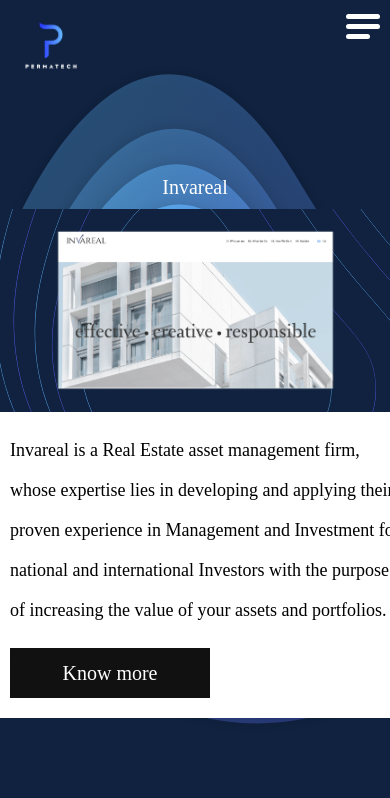
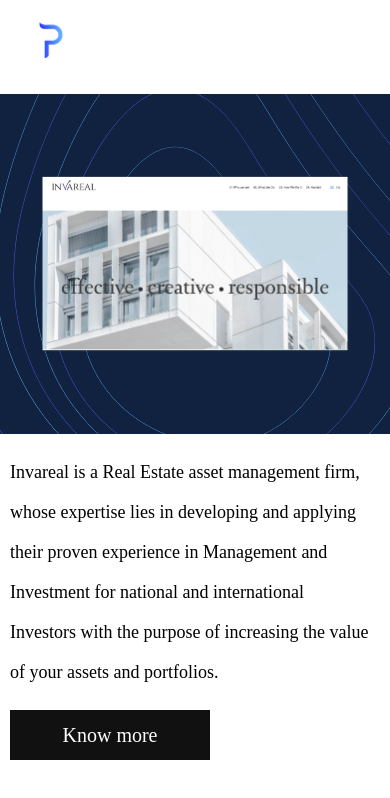
Before and after one commit to shishiraRajK/project_p, a React (Create React App) app: page /project/prj001/ in a window 390 px wide. Shown: the top 798 px of the page. Built offline with nearby package versions, Linux system fonts and the light colour scheme.

Commit message:
project page styling issue

```diff
--- a/src/views/Homepage/Home.js
+++ b/src/views/Homepage/Home.js
@@ -63,7 +63,7 @@
         <div>{/* <h2> {"project:title"}</h2> */}</div>
         <div
           style={{
-            paddingTop: "100px",
+            paddingTop: "200px",
             backgroundColor: "#102240",
             height: "100vh",
             backgroundImage: "url(./../../assets/img/Focus.svg)",
--- a/src/views/Project/Project.js
+++ b/src/views/Project/Project.js
@@ -30,7 +30,7 @@
         img_two: invareal_two,
       },
       prj002: {
-        name: "Bella & Bona",
+        name: "Bella&Bona",
         desc_one:
           "Disjoint systems and manual processes are how companies start but not how they scale. The lack of tech infrastructure coupled with no in-house expertise compounded operational failures. Door-to-door lunch delivery for companies using a ghost kitchen to produce the food cuts down on complexity but needs end to end automation to challenge competitors like Lieferando. Standard solutions didn’t exist.",
         head_img: bella_one,
--- a/src/views/Project/project_page.scss
+++ b/src/views/Project/project_page.scss
@@ -20,7 +20,7 @@
       display: flex;
       justify-content: center;
       align-items: center;
-      padding-top: 100 px;
+      padding-top: 100px;
     }
 
     .wrap_item {
@@ -132,12 +132,72 @@
   //   background-color: #102240;
   // }
   .wrap_project {
+    background: none;
+    background-color: white;
+    padding-top: 0px;
     .proj_container {
       background-image: none;
       .proj_title {
-        //margin-top: 100px;
+        // font-size: 50px;
+        // color: black;
+        //padding-top: 50px;
+        display: none;
+      }
+      .wrap_item {
+        display: flex;
+        flex-direction: column-reverse;
+        margin-top: 0px;
+        .lf {
+          width: 100%;
+          background-color: white;
+          padding: 0px 10px 0px 10px;
+          text-align: left;
+          p {
+            padding-right: 30px;
+            font-size: 18px;
+            color: black;
+            line-height: 40px;
+          }
+          button {
+            margin: 0;
+            padding: 0;
+            width: 100%;
+            height: 100vh;
+            display: flex;
+            justify-content: center;
+            align-items: center;
+            background: #000;
+          }
+        }
+        .rs {
+          //width: 100%;
+          width: 100%;
+          padding-top: 80px;
+          padding-bottom: 80px;
+          background-color: #102240;
+          background-image: url(./../../assets/img/Focus.svg);
+          display: flex;
+          align-items: center;
+          justify-content: center;
+
+          background-position: center;
+          background-size: 200%;
+
+          img {
+            width: 80%;
+          }
+        }
+      }
+    }
+  }
+}
+
+@media only screen and (max-width: 700px) {
+  .wrap_project {
+    .proj_container {
+      .proj_title {
         font-size: 20px;
-        color: white;
+        color: black;
         padding-top: 50px;
       }
       .wrap_item {
@@ -149,6 +209,7 @@
           padding: 0px 10px 0px 10px;
           text-align: left;
           p {
+            padding-right: 30px;
             font-size: 18px;
             color: black;
             line-height: 40px;
@@ -166,23 +227,15 @@
           }
         }
         .rs {
-          //width: 100%;
-          width: 90%;
-          padding: 20px;
+          width: 100%;
+          // padding: 20px;
           background-color: #102240;
           background-image: url(./../../assets/img/Focus.svg);
           display: flex;
           align-items: center;
           justify-content: center;
-          // animation: animatedBackground 3s linear;
-          // animation-duration: 1.5s;
-          // animation-timing-function: ease-out;
-          // animation-delay: 0s;
-          // animation-direction: alternate;
-          // animation-iteration-count: 1;
           background-position: center;
           background-size: 200%;
-
           img {
             width: 80%;
           }
@@ -191,68 +244,3 @@
     }
   }
 }
-
-@media only screen and (max-width: 700px) {
-  // body {
-  //   background: none;
-  //   background-color: #102240;
-  // }
-  .wrap_project {
-    .proj_container {
-      .proj_title {
-        //margin-top: 100px;
-        font-size: 20px;
-        color: white;
-        padding-top: 50px;
-      }
-      .wrap_item {
-        display: flex;
-        flex-direction: column-reverse;
-        .lf {
-          width: 100%;
-          background-color: white;
-          padding: 0px 10px 20px 10px;
-          text-align: left;
-          p {
-            font-size: 18px;
-            color: black;
-            line-height: 40px;
-          }
-          button {
-            margin: 0;
-            padding: 0;
-            width: 100%;
-            height: 100vh;
-            display: flex;
-
-            justify-content: center;
-            align-items: center;
-            background: #000;
-          }
-        }
-        .rs {
-          //width: 100%;
-          width: 90%;
-          padding: 20px;
-          background-color: #102240;
-          background-image: url(./../../assets/img/Focus.svg);
-          display: flex;
-          align-items: center;
-          justify-content: center;
-          // animation: animatedBackground 3s linear;
-          // animation-duration: 1.5s;
-          // animation-timing-function: ease-out;
-          // animation-delay: 0s;
-          // animation-direction: alternate;
-          // animation-iteration-count: 1;
-          background-position: center;
-          background-size: 200%;
-
-          img {
-            width: 80%;
-          }
-        }
-      }
-    }
-  }
-}
```
